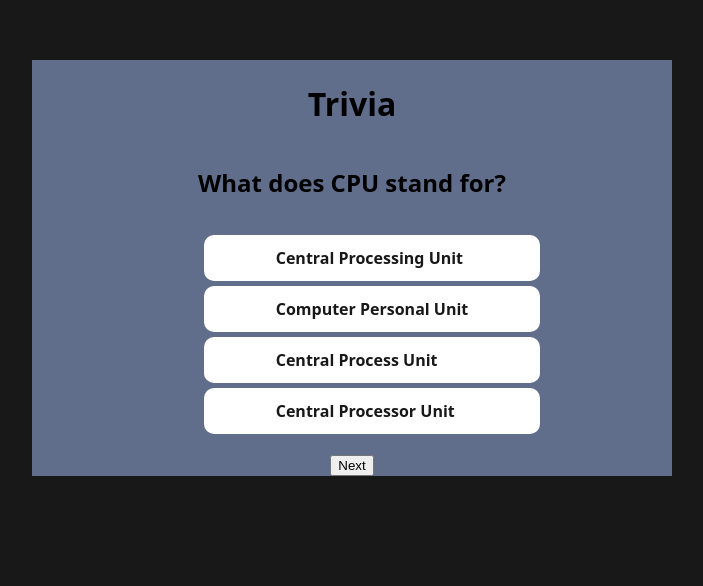
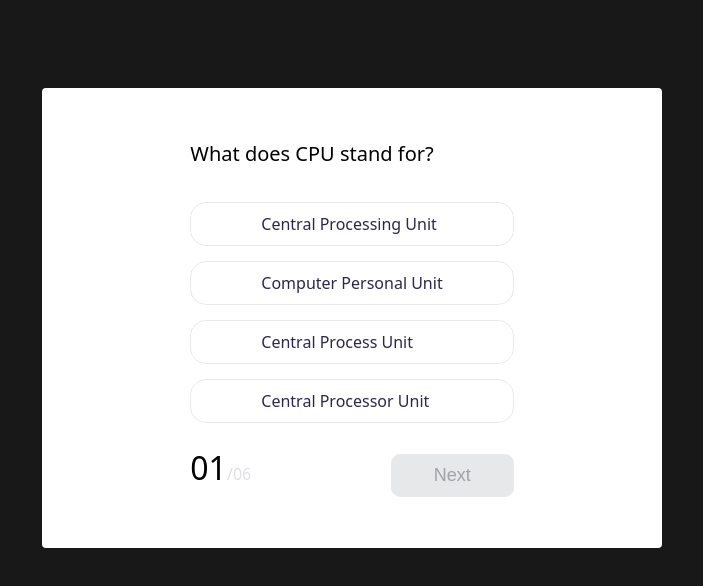
Before and after one commit to Gabriel3004/Travel-proyect, a React (Vite) app: page / in a window 1280 px wide. Shown: the part 132-718 px from the top of the page, without its empty margins (288-991 px from the left). Built offline with nearby package versions, Linux system fonts and the light colour scheme.

Commit message:
added result display

```diff
--- a/src/components/QuizWrapper.jsx
+++ b/src/components/QuizWrapper.jsx
@@ -5,8 +5,9 @@ import Questions from "./Questions";
 const QuizWrapper = () => {
   const [currentQuestion, setCurrentQuestion] = useState(0);
   const [selectedAnswer, setSelectedAnswer] = useState("");
+  const [showResult, setShowResult] = useState(false);
+  const [selectedAnswerIndex, setSelectedAnswerIndex] = useState(null);
   const [result, setResult] = useState({
-    score: 0,
     correctAnswers: 0,
     wrongAnswers: 0,
   });
@@ -15,43 +16,82 @@ const QuizWrapper = () => {
   const { question, answers, correctAnswer } = questions[currentQuestion];
 
   const onClickNext = () => {
-    setCurrentQuestion((prev) => prev + 1);
+    setSelectedAnswerIndex(null);
     setResult((prev) =>
       selectedAnswer
         ? {
             ...prev,
-            score: prev.score + 10,
             correctAnswers: prev.correctAnswers + 1,
           }
-        : { ...prev,
-          wrongAnswers: prev.wrongAnswers + 1 }
+        : { ...prev, wrongAnswers: prev.wrongAnswers + 1 }
     );
-  };
-
-  const onAnswerSelected = (answer) => {
-    if (answer === correctAnswer) {
-      setSelectedAnswer(true);
-      console.log("right");
+    if (currentQuestion !== questions.length - 1) {
+      setCurrentQuestion((prev) => prev + 1);
     } else {
-      setSelectedAnswer(false);
-      console.log("false");
+      setCurrentQuestion(0);
+      setShowResult(true);
     }
   };
 
+  const onAnswerSelected = (answer, index) => {
+    setSelectedAnswerIndex(index);
+    if (answer === correctAnswer) {
+      setSelectedAnswer(true);
+    } else {
+      setSelectedAnswer(false);
+    }
+  };
+
+  const addLeadingZero = (number) => (number > 9 ? number : `0${number}`);
 
   return (
     <div className="wrapper">
       <div className="container">
-        <h1>Trivia</h1>
-        <h2>{question}</h2>
-        <ul>
-          {answers.map((answer) => (
-            <div className="answers"><li onClick={() => onAnswerSelected(answer)} key={answer}>
-              {answer}
-            </li></div>
-          ))}
-        </ul>
-        <button onClick={onClickNext}>Next</button>
+        {!showResult ? (
+          <div>
+            <div></div>
+            <h2>{question}</h2>
+            <ul>
+              {answers.map((answer, index) => (
+                <li
+                  onClick={() => onAnswerSelected(answer, index)}
+                  key={answer}
+                  className={
+                    selectedAnswerIndex === index ? "selected-answer" : null
+                  }
+                >
+                  {answer}
+                </li>
+              ))}
+            </ul>
+            <div className="flex">
+              <div>
+                <span className="active-question-no">
+                  {addLeadingZero(currentQuestion + 1)}
+                </span>
+                <span className="total-question">
+                  /{addLeadingZero(questions.length)}
+                </span>
+              </div>
+              <div className="flex-right">
+                <button
+                  onClick={onClickNext}
+                  disabled={selectedAnswerIndex === null}
+                >
+                  {currentQuestion === questions.length - 1 ? "Finish" : "Next"}
+                </button>
+              </div>
+            </div>
+          </div>
+        ) : (
+          <div className="result">
+            <h3>Your result:</h3>
+            <div>
+              You answered {result.correctAnswers}/{questions.length} questions
+              correctly
+            </div>
+          </div>
+        )}
       </div>
     </div>
   );
--- a/src/index.css
+++ b/src/index.css
@@ -36,16 +36,105 @@ ul {
     justify-content: flex-start;
 }
 
-ul li {
+.container ul .selected-answer {
+    text-decoration: none;
+    list-style: none;
+    color: #2d264b;
+    font-size: 16px;
+    background: grey;
+    border: 1px solid #eaeaea;
+    border-radius: 16px;
+    padding: 10px 70px 10px 70px;
+    margin-top: 15px;
+    cursor: pointer;
+  }
 
-}
+  .container {
+    max-width: 500px;
+    min-width: 250px;
+    background: #ffffff;
+    border-radius: 4px;
+    margin-top: 100px;
+    padding: 30px 60px;
+  }
 
-.answers {
-    border: 2px solid white;
+  .container .active-question-no {
+    font-size: 32px;
+    font-weight: 500;
+  }
+
+  .container .total-question {
+    font-size: 16px;
+    font-weight: 500;
+    color: #e0dee3;
+  }
+
+  .container h2 {
+    font-size: 20px;
+    font-weight: 500;
+    margin: 0;
+  }
+
+  .container ul {
+    margin-top: 20px;
+    margin-left: -40px;
+  }
+
+  .container ul li {
+    text-decoration: none;
+    list-style: none;
+    color: #2d264b;
+    font-size: 16px;
+    background: #ffffff;
+    border: 1px solid #eaeaea;
+    border-radius: 16px;
     padding: 10px 70px 10px 70px;
-    border-radius: 10px;
-    margin-bottom: 5px;
-    background-color: white;
-    color: #181818;
-    font-weight: 600;
-}
+    margin-top: 15px;
+    cursor: pointer;
+  }
+
+
+  .container button {
+    background: white;
+    border-radius: 9px;
+    font-size: 18px;
+    color: #000;
+    padding: 10px 42px;
+    outline: none;
+    border: 1px solid #eaeaea;
+    cursor: pointer;
+    margin-top: 15px;
+  }
+
+  .container button:disabled {
+    background: #e7e8e9;
+    color: #9fa3a9;
+    cursor: not-allowed;
+  }
+
+  .flex-right {
+    display: flex;
+    justify-content: flex-end;
+  }
+
+  .result h3 {
+    font-size: 24px;
+    letter-spacing: 1.4px;
+    text-align: center;
+  }
+
+  .result p {
+    font-size: 16px;
+    font-weight: 500;
+  }
+
+  .result p span {
+    color: #000;
+    font-size: 22px;
+  }
+
+  .flex {
+    display: flex;
+    justify-content: space-between;
+    align-items: center;
+  }
```
